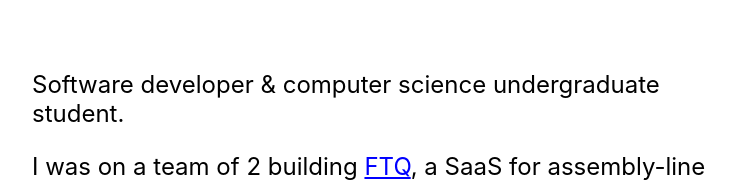
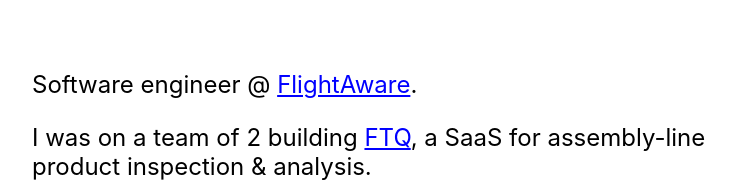
Before and after one commit to wkoury/wkoury.com, a Next.js app: page / in a window 1280 px wide. Shown: the part 393-575 px from the top of the page, without its empty margins (258-994 px from the left). Built offline with nearby package versions, Linux system fonts and the light colour scheme.

Commit message:
July 2022 update

```diff
--- a/pages/index.js
+++ b/pages/index.js
@@ -12,7 +12,7 @@ export default function Index() {
 			<Head>
 				<title>Will Koury</title>
 				<meta name="viewport" content="initial-scale=1.0, width=device-width" />
-				<meta name="description" content="Software developer & computer science student" />
+				<meta name="description" content="Software engineer Will Koury" />
 			</Head>
 
 			<main className={styles.main}>
@@ -29,7 +29,7 @@ export default function Index() {
 					</div>
 				</div>
 
-				<p>Software developer & computer science undergraduate student.</p>
+				<p>Software engineer @ <a href="https://www.flightaware.com" rel="noopener noreferrer" target="_blank">FlightAware</a>.</p>
 				<p>I was on a team of 2 building <a
 						href="https://www.ftqapp.com"
 						rel="noopener noreferrer"
```
